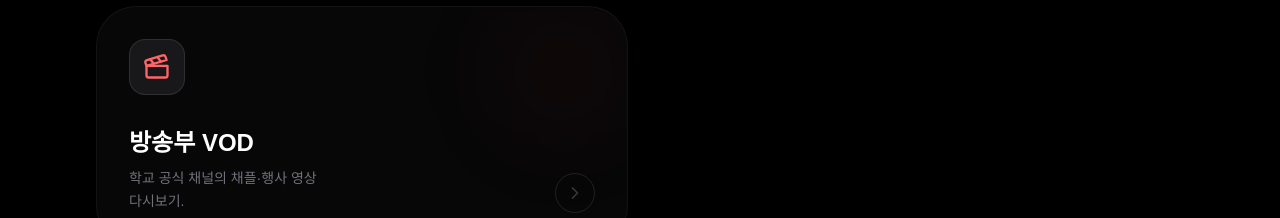
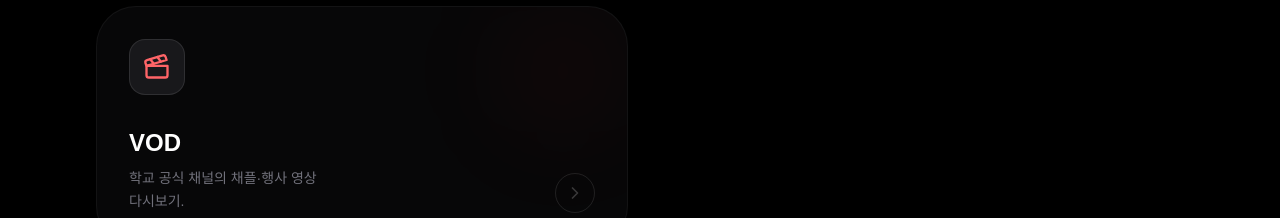
Before and after one commit to wonsun-max/mhAA-chatbot, a Next.js app: page /collab in a window 1280 px wide. Shown: the part 1340-1558 px from the top of the page. Built offline with nearby package versions, Linux system fonts and the light colour scheme; no server answers; sample sign-in values are in the browser's storage.

Commit message:
change please

```diff
--- a/src/app/collab/page.tsx
+++ b/src/app/collab/page.tsx
@@ -201,7 +201,7 @@ export default async function CollabPage() {
 
             <div className="flex justify-between items-end">
               <div>
-                <h3 className="text-2xl font-bold text-white mb-2">방송부 VOD</h3>
+                <h3 className="text-2xl font-bold text-white mb-2">VOD</h3>
                 <p className="text-zinc-500 font-medium text-sm leading-relaxed max-w-[240px]">
                   학교 공식 채널의 채플·행사 영상 다시보기.
                 </p>
```
